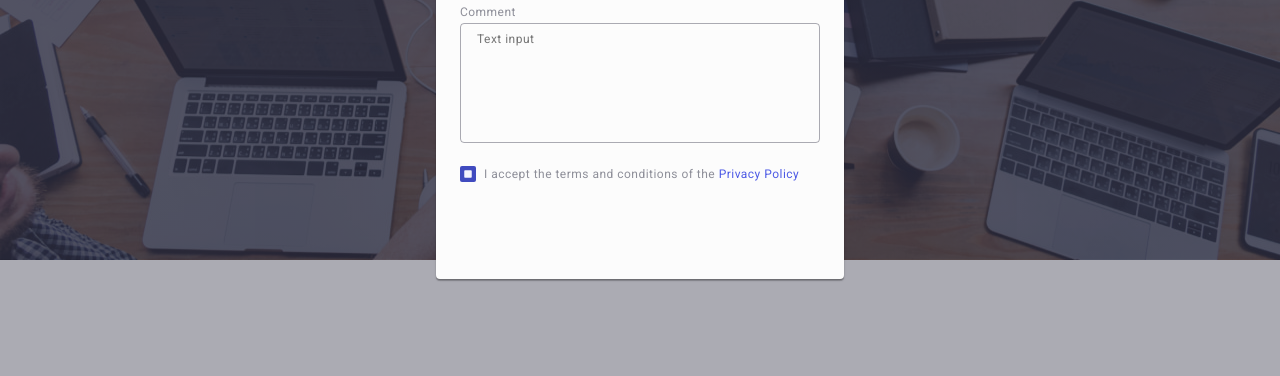
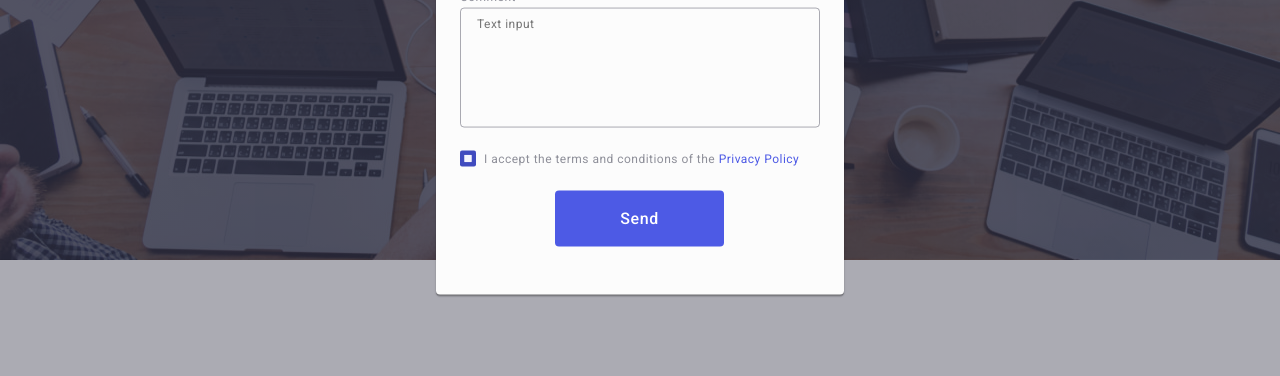
Before and after one commit to VladislavMitsinskiy/goit-markup-hw-05, a plain HTML site: page index.html in a window 1280 px wide. Shown: the part 413-789 px from the top of the page. Drawn offline with nearby package versions, Linux system fonts and the light colour scheme.

Commit message:
кнопка и финал

```diff
--- a/css/styles.css
+++ b/css/styles.css
@@ -692,3 +692,28 @@ img {
 .a-privacy {
   color: var(--color-logo);
 }
+
+.button-final {
+  display: block;
+  min-width: 169px;
+  height: 56px;
+  font-family: "Roboto", sans-serif;
+  font-size: 16px;
+  font-weight: 500;
+  line-height: 1.5;
+  letter-spacing: 0.04em;
+  color: var(--color-hero);
+  cursor: pointer;
+  background-color: var(--color-logo);
+  border: none;
+  border-radius: 4px;
+  font-size: 16px;
+  font-weight: 500;
+  line-height: 1.5;
+  letter-spacing: 0.04em;
+  color: var(--color-hero);
+  cursor: pointer;
+  border-radius: 4px;
+  transition: background-color 250ms cubic-bezier(0.4, 0, 0.2, 1);
+  margin: 24px 95px;
+}
--- a/index.html
+++ b/index.html
@@ -540,6 +540,7 @@
               <a class="a-privacy">Privacy Policy</a></label
             >
           </div>
+          <button class="button-final">Send</button>
         </form>
       </div>
     </div>
```
